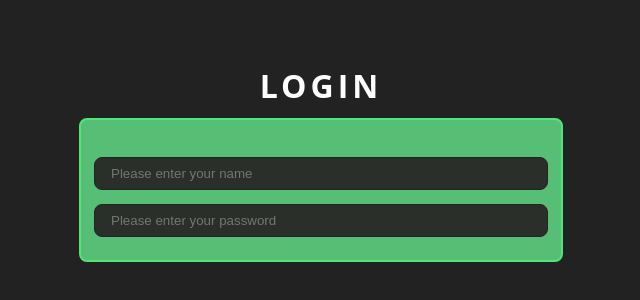
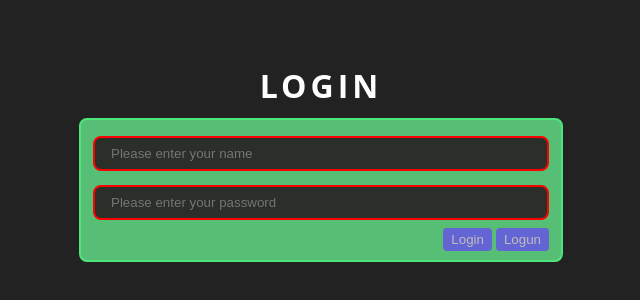
Before and after one commit to Sergei-Triyanov/calendar, a React (Create React App) app: page / in a window 1280 px wide. Shown: the part 242-542 px from the top of the page, without its empty margins (319-959 px from the left). Built offline with nearby package versions, Linux system fonts and the light colour scheme; the HTML template or start-up script is replaced by a standard one.

Commit message:
create button

```diff
--- /dev/null
+++ b/src/elements/button/button.elemets.ts
@@ -0,0 +1,36 @@
+import styled from "styled-components";
+
+interface IButton {
+    width?: string;
+    height?: string;
+    color?: string;
+    size?: string;
+    image?: string;
+    background?: string;
+    border?: string;
+    shadow?: string;
+    padding?: string;
+    radius? : string;
+}
+
+const ButtonS = styled.button<IButton>`
+    display: block;
+    width: ${props => props.width};
+    height: ${props => props.height};
+    color: ${props => props.color};
+    box-shadow: ${props => props.shadow};
+    font-size: ${props => props.size};
+    background-image: ${props => props.image};
+    border: ${props => props.border};
+    padding: ${props => props.padding};
+    background-color: ${props => props.background};
+    border-radius: ${props => props.radius};
+    outline: none;
+    transition: opacity .2s ease;
+    cursor: pointer;
+    &:hover{
+        opacity: 0.5;
+    }
+`
+
+export default ButtonS;
--- a/src/elements/index.ts
+++ b/src/elements/index.ts
@@ -1,6 +1,7 @@
 import BoxS from "./box/box.elements";
 import FlexS from "./flex/flex.elements";
 import { H1S, H2S, H3S, H4S, H5S, H6S, TextS } from "./Text/text.elements";
+import ButtonS from "./button/button.elemets";
 
 export{
     BoxS,
@@ -12,4 +13,5 @@ export{
     H5S,
     H6S,
     TextS,
+    ButtonS,
 }
--- a/src/hooks/use-input/use-input.hook.ts
+++ b/src/hooks/use-input/use-input.hook.ts
@@ -2,14 +2,14 @@ import React from "react";
 
 interface IUseInput {
     state: string
-    handleChange: (event: React.FormEvent<HTMLInputElement>) => void
+    handleChange: (event: React.ChangeEvent<HTMLInputElement>) => void
 }
 
 const useInput = (value?: string ):IUseInput => {
     const [state, setState] = React.useState(value? value : '')
 
-    const handleChange = (event:React.FormEvent<HTMLInputElement>) => {
-        setState(state => state = event.currentTarget.value)
+    const handleChange = (event:React.ChangeEvent<HTMLInputElement>) => {
+        setState(state => state = event.target.value)
     }
 
     return {state, handleChange};
--- a/src/layout/login/login.layout.tsx
+++ b/src/layout/login/login.layout.tsx
@@ -1,5 +1,5 @@
 import React from "react";
-import { BoxS, FlexS, H1S } from "../../elements";
+import { BoxS, FlexS, H1S, ButtonS } from "../../elements";
 import { useInput } from "../../hooks";
 import { InputS } from "../../moduls";
 
@@ -31,7 +31,7 @@ const Login:React.FC = ():JSX.Element => {
                 borderRadius="8px"
                 border="2px solid #4de67b"
                 >
-                <form autoComplete="on" method="post">
+                <form autoComplete="on" method="post" onSubmit={(event) => event.preventDefault()} >
                 <BoxS
                     padding='14px 0'>
                     <InputS
@@ -42,17 +42,43 @@ const Login:React.FC = ():JSX.Element => {
                         placeholder='Please enter your name'
                         onChange={handleChangeLogin}
                         value={login}
+                        required
                         />
                 </BoxS>
                 <InputS
-                    type='text'
+                    type='password'
                     padding='8px 16px'
                     borderRadius='8px'
                     width="420px"
                     placeholder='Please enter your password'
                     onChange={handleChangePassword}
                     value={password}
+                    required
                     />
+                <FlexS justifyContent="flex-end" alignItems="center" flexDirection="row">
+                    <BoxS padding="8px 0">
+                        <ButtonS
+                        type='submit'
+                        padding="4px 8px"
+                        background="#6365d4"
+                        border="none"
+                        color="#c2bbbb"
+                        radius="4px">
+                            Login
+                        </ButtonS>
+                    </BoxS>
+                    <BoxS paddingLeft='4px'>
+                        <ButtonS
+                        type='submit'
+                        padding="4px 8px"
+                        background="#6365d4"
+                        border="none"
+                        color="#c2bbbb"
+                        radius="4px">
+                            Logun
+                        </ButtonS>
+                    </BoxS>
+                </FlexS>
                 </form>
             </FlexS>
         </FlexS>
--- a/src/moduls/imput/input.componet.ts
+++ b/src/moduls/imput/input.componet.ts
@@ -36,6 +36,12 @@ const InputS = styled.input<IInput>`
         background: #353535;
         box-shadow: 0 0 8px #6868685e;
     }
+    &:invalid {
+        border: 2px solid red;
+    }
+    &:valid {
+        border: 2px solid gren;
+    }
 `
 
 export default InputS;
```
